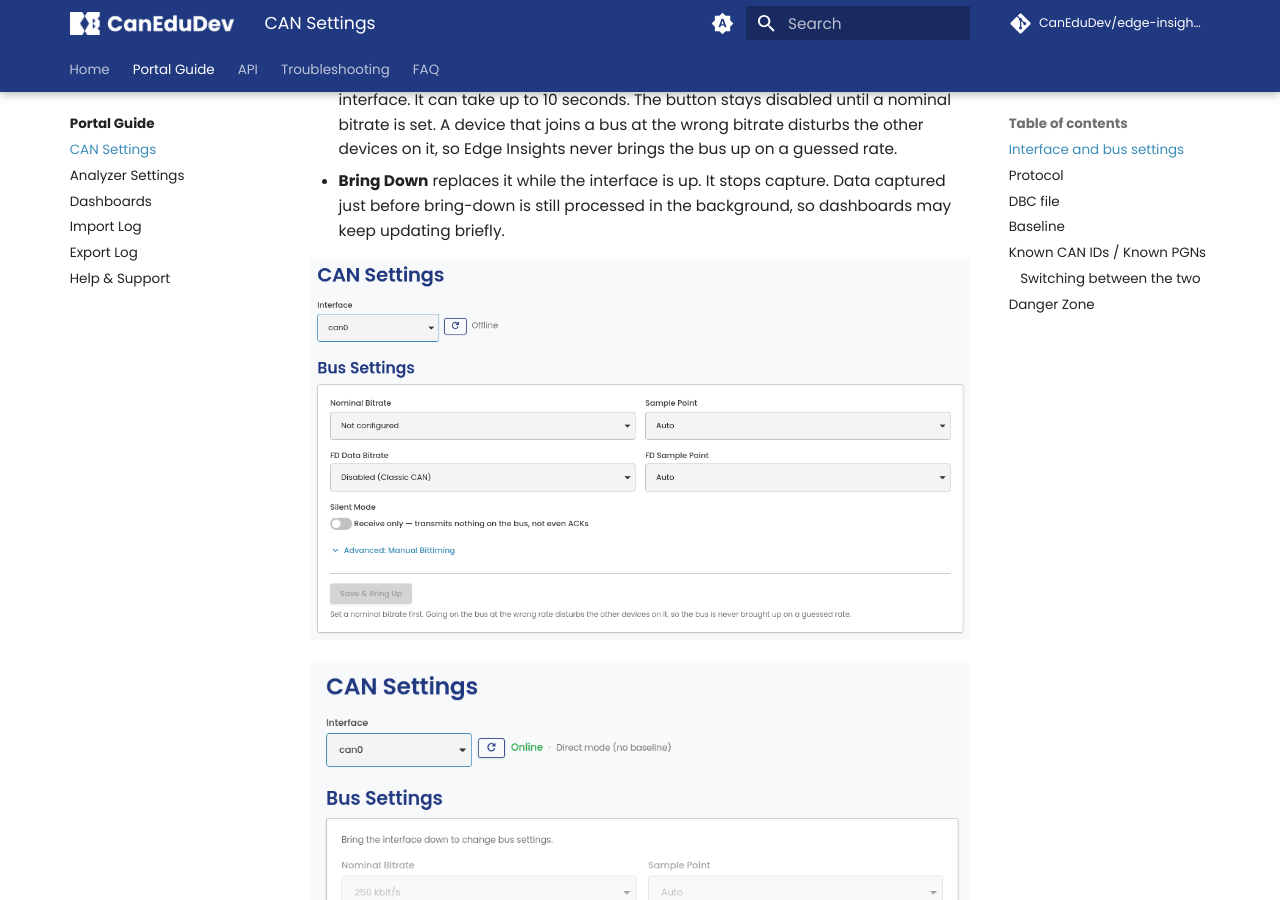
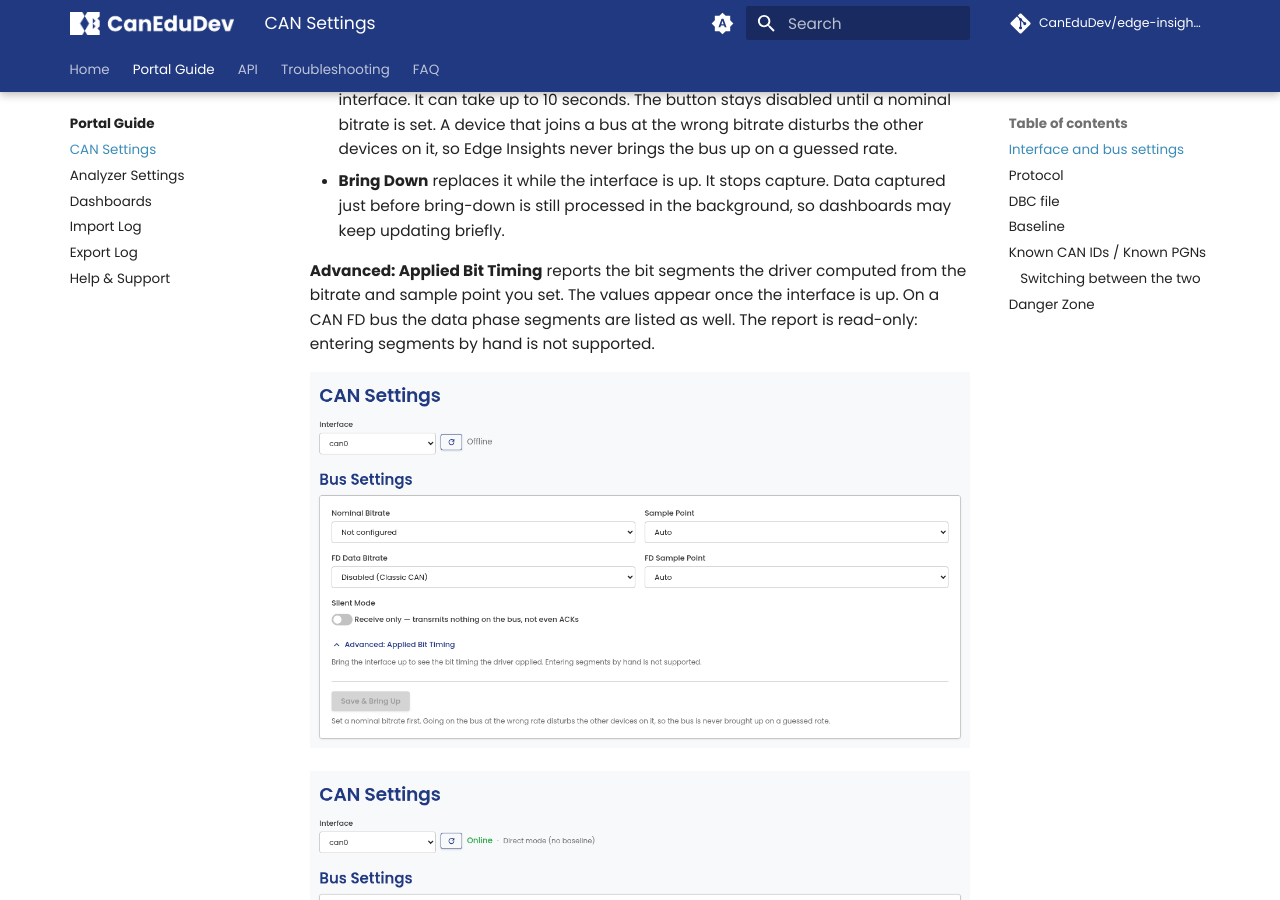
Before and after one commit to CanEduDev/edge-insights-docs, an MkDocs documentation site: the page built from docs/portal/can-settings.md, in a window 1280 px wide and 900 px high, scrolled down 568 px. Built offline with MkDocs 1.6.1 and Material for MkDocs 9.7.7, drawn with Linux system fonts in a browser that asks for light colours; comment, search, counter and statistics services are not loaded.

Commit message:
docs(can-settings): the bit timing section is a read-only report
The CAN Settings page used to offer an "Advanced: Manual Bittiming" form
whose values were never applied. It is now "Advanced: Applied Bit Timing",
which reports the segments the driver computed. Document what it shows and
that segments cannot be entered by hand, and recapture the two Bus Settings
screenshots — both showed the old section label.

```diff
--- a/docs/portal/can-settings.md
+++ b/docs/portal/can-settings.md
@@ -26,6 +26,11 @@ The capture control is at the bottom of the Bus Settings card:
 - **Bring Down** replaces it while the interface is up. It stops capture.
   Data captured just before bring-down is still processed in the
   background, so dashboards may keep updating briefly.
+
+**Advanced: Applied Bit Timing** reports the bit segments the driver
+computed from the bitrate and sample point you set. The values appear once
+the interface is up. On a CAN FD bus the data phase segments are listed as
+well. The report is read-only: entering segments by hand is not supported.
 
 ![CAN Settings: interface offline](../images/portal/can-settings/offline.png)
 
```
Also changed, not shown: docs/images/portal/can-settings/offline.png, docs/images/portal/can-settings/online.png.
